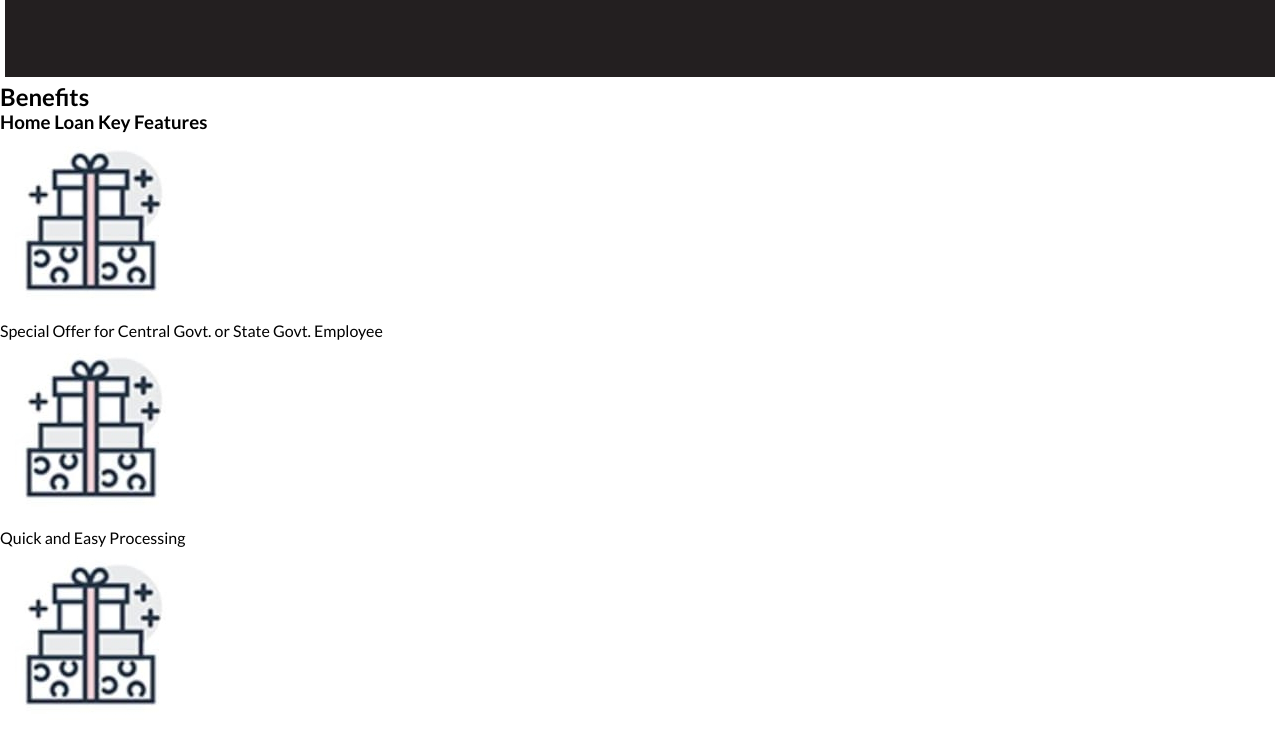
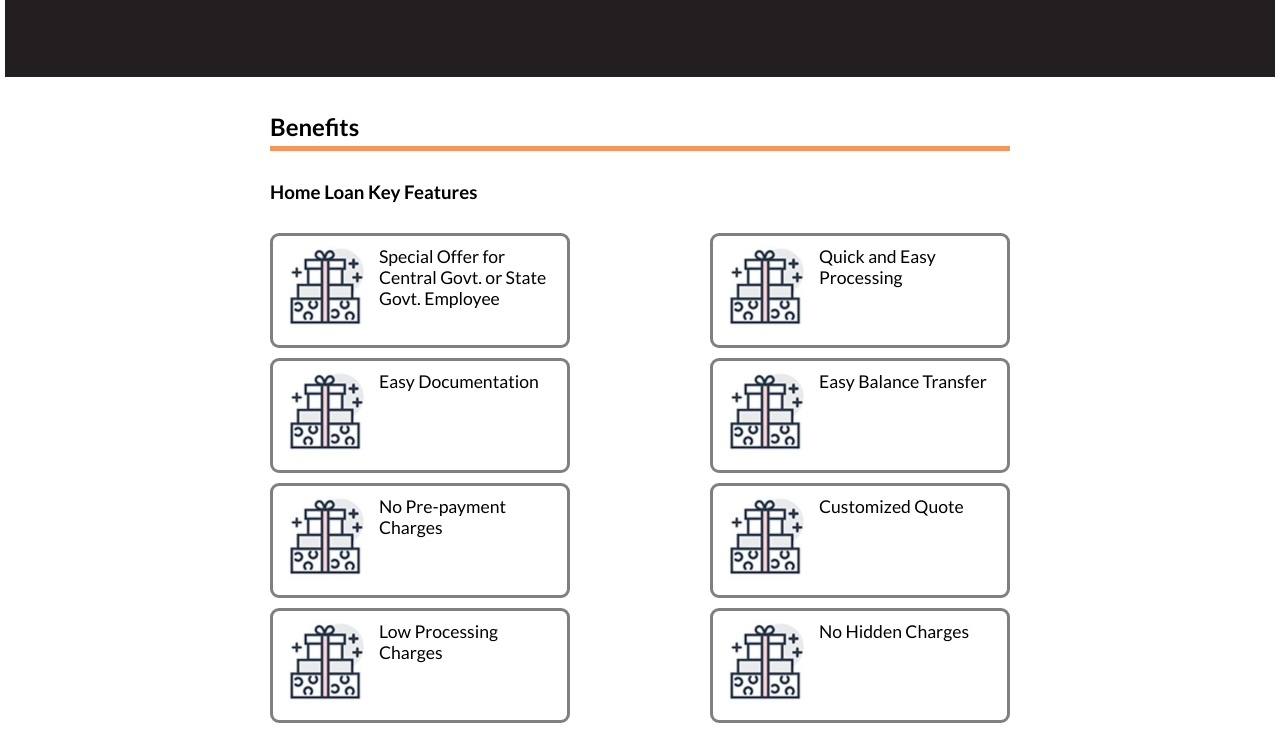
Before and after one commit to csrfinserv/csrfinserv, a plain HTML site: page index.html in a window 1280 px wide. Shown: the part 794-1531 px from the top of the page. Drawn offline with Linux system fonts and the light colour scheme.

Commit message:
more updates 2

```diff
--- a/index.html
+++ b/index.html
@@ -130,7 +130,7 @@
         </h3>
         <div class="benefits-blocks">
             <div class="benefit-blk">
-                <div class="benefit icon">
+                <div class="benefit-icon">
                     <img src="images/benefits-icons/01.jpg" alt="">
                 </div>
                 <div class="benefit-blk_content">
@@ -140,7 +140,7 @@
                 </div>
             </div>
             <div class="benefit-blk">
-                <div class="benefit icon">
+                <div class="benefit-icon">
                     <img src="images/benefits-icons/01.jpg" alt="">
                 </div>
                 <div class="benefit-blk_content">
@@ -150,7 +150,7 @@
                 </div>
             </div>
             <div class="benefit-blk">
-                <div class="benefit icon">
+                <div class="benefit-icon">
                     <img src="images/benefits-icons/01.jpg" alt="">
                 </div>
                 <div class="benefit-blk_content">
@@ -160,7 +160,7 @@
                 </div>
             </div>
             <div class="benefit-blk">
-                <div class="benefit icon">
+                <div class="benefit-icon">
                     <img src="images/benefits-icons/01.jpg" alt="">
                 </div>
                 <div class="benefit-blk_content">
@@ -170,7 +170,7 @@
                 </div>
             </div>
             <div class="benefit-blk">
-                <div class="benefit icon">
+                <div class="benefit-icon">
                     <img src="images/benefits-icons/01.jpg" alt="">
                 </div>
                 <div class="benefit-blk_content">
@@ -180,7 +180,7 @@
                 </div>
             </div>
             <div class="benefit-blk">
-                <div class="benefit icon">
+                <div class="benefit-icon">
                     <img src="images/benefits-icons/01.jpg" alt="">
                 </div>
                 <div class="benefit-blk_content">
@@ -190,7 +190,7 @@
                 </div>
             </div>
             <div class="benefit-blk">
-                <div class="benefit icon">
+                <div class="benefit-icon">
                     <img src="images/benefits-icons/01.jpg" alt="">
                 </div>
                 <div class="benefit-blk_content">
@@ -200,7 +200,7 @@
                 </div>
             </div>
             <div class="benefit-blk">
-                <div class="benefit icon">
+                <div class="benefit-icon">
                     <img src="images/benefits-icons/01.jpg" alt="">
                 </div>
                 <div class="benefit-blk_content">
--- a/style.css
+++ b/style.css
@@ -117,3 +117,46 @@ header {
                 padding: 10px;
                 margin-bottom: 10px;
                 }
+
+    .benefits {
+        padding: 30px;
+
+        width: 100%;
+        max-width: 800px;
+        margin: auto;
+        }
+        .benefits h2 {
+            font-size: 1.5em;
+            padding-bottom: 5px;
+            border-bottom: 5px solid #F7965B;
+            margin-bottom: 30px;
+            }
+            .benefits h3 {
+                margin-bottom: 30px;
+                }
+        .benefits-blocks {
+            display: flex;
+            flex-direction: row;
+            flex-wrap: wrap;
+            justify-content: space-between;
+            }
+            .benefit-blk {
+                display: flex;
+                width: 50%;
+                max-width: 300px;
+
+                border-radius: 9px;
+                border: 3px solid gray;
+
+                margin-bottom: 10px;
+                }
+                .benefit-icon {
+                    padding: 3px;
+                    }
+                    .benefit-icon img {
+                        width: 100px;
+                        }
+                .benefit-blk_content {
+                    padding: 10px 10px 10px 0;
+                    font-size: 1.1em;
+                    }
```
